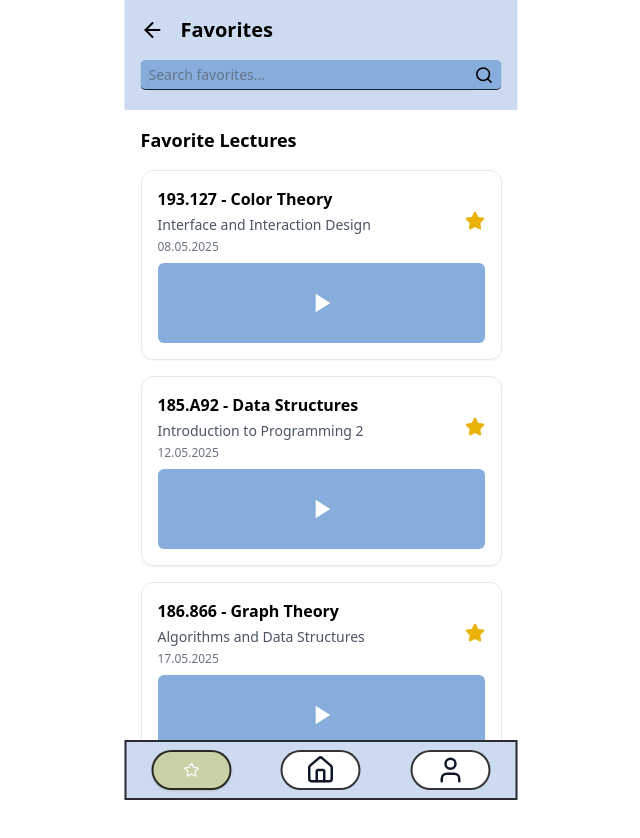
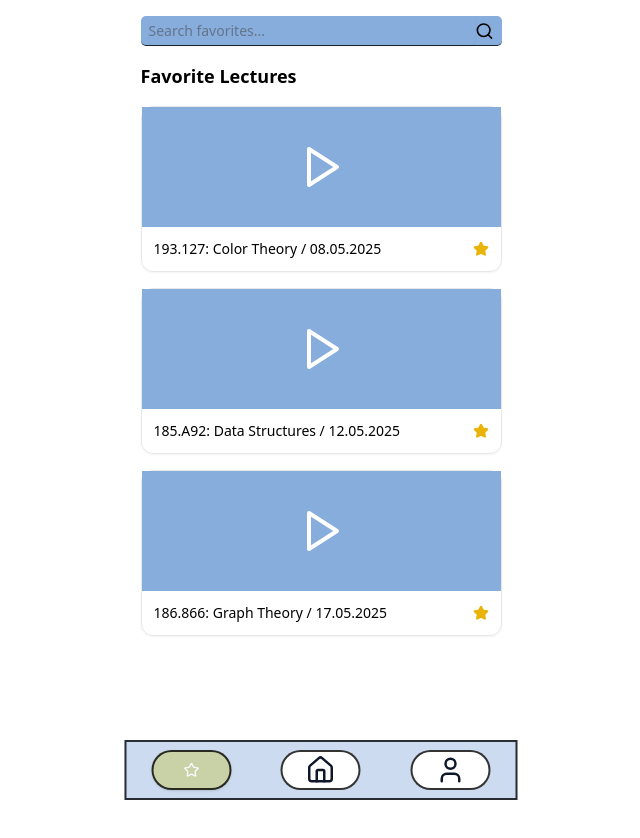
Before and after one commit to relaxin101/focusflow, a React (Vite) app: page /favorites in a window 1280 px wide. Shown: the top 838 px of the page, without its empty margins (319-959 px from the left). After the commit the page ends 800 px from the top, so only its background shows below. Built offline with nearby package versions, Linux system fonts and the light colour scheme.

Commit message:
Working favorites

```diff
--- a/src/App.tsx
+++ b/src/App.tsx
@@ -1,10 +1,11 @@
 import React from "react";
 import { RouterProvider, createBrowserRouter } from "react-router-dom";
-import { CourseMainScreen } from "./screens/CourseMainScreen";
-import { FavoritesScreen } from "./screens/FavoritesScreen";
-import { ProfileScreen } from "./screens/ProfileScreen";
-import { LectureOverviewScreen } from "./screens/LectureOverviewScreen";
-import { LectureDetailScreen } from "./screens/LectureDetailScreen";
+import { CourseMainScreen } from "./screens/CourseMainScreen/CourseMainScreen";
+import { LectureOverviewScreen } from "./screens/LectureOverviewScreen/LectureOverviewScreen";
+import { LectureDetailScreen } from "./screens/LectureDetailScreen/LectureDetailScreen";
+import { FavoritesScreen } from "./screens/FavoritesScreen/FavoritesScreen";
+import { ProfileScreen } from "./screens/ProfileScreen/ProfileScreen";
+import { CourseProvider } from "./context/CourseContext";
 
 const router = createBrowserRouter([
   {
@@ -30,5 +31,9 @@ const router = createBrowserRouter([
 ]);
 
 export const App = () => {
-  return <RouterProvider router={router} />;
+  return (
+    <CourseProvider>
+      <RouterProvider router={router} />
+    </CourseProvider>
+  );
 };
--- /dev/null
+++ b/src/components/LectureCard/LectureCard.tsx
@@ -0,0 +1,73 @@
+import React from "react";
+import { Link } from "react-router-dom";
+import { PlayIcon, StarIcon } from "lucide-react";
+import { Button } from "../ui/button";
+import { Card, CardContent } from "../ui/card";
+
+interface LectureCardProps {
+  id: string;
+  courseId: string;
+  title: string;
+  date: string;
+  isFavorited: boolean;
+  hasNotification?: boolean;
+  onToggleFavorite?: (id: string) => void;
+  showFavoriteButton?: boolean;
+}
+
+export const LectureCard: React.FC<LectureCardProps> = ({
+  id,
+  courseId,
+  title,
+  date,
+  isFavorited,
+  hasNotification,
+  onToggleFavorite,
+  showFavoriteButton = true,
+}) => {
+  return (
+    <Card className="border border-gray-200 shadow-sm">
+      <CardContent className="p-0">
+        {/* Video thumbnail area */}
+        <Link to={`/course/${courseId}/lecture/${id}`}>
+          <div className="relative w-full h-[120px] bg-celestial-blue flex items-center justify-center cursor-pointer hover:opacity-90 transition-opacity">
+            <PlayIcon className="w-12 h-12 text-white" />
+
+            {/* Notification indicator */}
+            {hasNotification && (
+              <div className="absolute top-2 right-2 w-5 h-5 bg-yellow-400 rounded-full flex items-center justify-center">
+                <span className="text-xs font-bold text-black">1</span>
+              </div>
+            )}
+          </div>
+        </Link>
+
+        {/* Lecture info */}
+        <div className="p-3 flex items-center justify-between">
+          <div className="flex-1">
+            <p className="text-sm font-medium text-black">
+              {courseId}: {title} / {date}
+            </p>
+          </div>
+
+          {/* Star toggle button */}
+          {showFavoriteButton && onToggleFavorite && (
+            <Button
+              variant="ghost"
+              className="p-0 h-auto w-auto hover:bg-transparent ml-2"
+              onClick={() => onToggleFavorite(id)}
+            >
+              <StarIcon
+                className={`w-6 h-6 ${
+                  isFavorited
+                    ? 'text-yellow-500 fill-yellow-500'
+                    : 'text-gray-400'
+                }`}
+              />
+            </Button>
+          )}
+        </div>
+      </CardContent>
+    </Card>
+  );
+};
--- /dev/null
+++ b/src/context/CourseContext.tsx
@@ -0,0 +1,91 @@
+import React, { createContext, useContext, useState, ReactNode } from 'react';
+
+interface Lecture {
+  id: string;
+  title: string;
+  date: string;
+  isFavorited: boolean;
+  hasNotification?: boolean;
+}
+
+interface Course {
+  title: string;
+  lectures: Lecture[];
+}
+
+interface CourseData {
+  [key: string]: Course;
+}
+
+interface CourseContextType {
+  courseData: CourseData;
+  toggleLectureFavorite: (courseId: string, lectureId: string) => void;
+}
+
+const initialCourseData: CourseData = {
+  "193.127": {
+    title: "Interface and Interaction Design",
+    lectures: [
+      { id: "1", title: "Color Theory", date: "08.05.2025", isFavorited: true },
+      { id: "2", title: "Guest Lecture", date: "10.04.2025", isFavorited: false },
+      { id: "3", title: "Wireframes", date: "03.04.2025", isFavorited: false, hasNotification: true },
+    ]
+  },
+  "185.A92": {
+    title: "Introduction to Programming 2",
+    lectures: [
+      { id: "1", title: "Object-Oriented Programming", date: "15.05.2025", isFavorited: false },
+      { id: "2", title: "Data Structures", date: "12.05.2025", isFavorited: true },
+      { id: "3", title: "Algorithms", date: "08.05.2025", isFavorited: false },
+    ]
+  },
+  "186.866": {
+    title: "Algorithms and Data Structures",
+    lectures: [
+      { id: "1", title: "Sorting Algorithms", date: "20.05.2025", isFavorited: false },
+      { id: "2", title: "Graph Theory", date: "17.05.2025", isFavorited: true },
+      { id: "3", title: "Dynamic Programming", date: "14.05.2025", isFavorited: false },
+    ]
+  }
+};
+
+const CourseContext = createContext<CourseContextType | undefined>(undefined);
+
+export const CourseProvider: React.FC<{ children: ReactNode }> = ({ children }) => {
+  const [courseData, setCourseData] = useState<CourseData>(initialCourseData);
+
+  const toggleLectureFavorite = (courseId: string, lectureId: string) => {
+    setCourseData(prevData => {
+      const course = prevData[courseId];
+      if (!course) return prevData;
+
+      const updatedLectures = course.lectures.map(lecture =>
+        lecture.id === lectureId
+          ? { ...lecture, isFavorited: !lecture.isFavorited }
+          : lecture
+      );
+
+      return {
+        ...prevData,
+        [courseId]: {
+          ...course,
+          lectures: updatedLectures
+        }
+      };
+    });
+  };
+
+  return (
+    <CourseContext.Provider value={{ courseData, toggleLectureFavorite }}>
+      {children}
+    </CourseContext.Provider>
+  );
+};
+
+export const useCourse = () => {
+  const context = useContext(CourseContext);
+  if (context === undefined) {
+    throw new Error('useCourse must be used within a CourseProvider');
+  }
+  return context;
+};
--- a/src/screens/FavoritesScreen/FavoritesScreen.tsx
+++ b/src/screens/FavoritesScreen/FavoritesScreen.tsx
@@ -1,68 +1,65 @@
-import React, { useState, useEffect, useMemo } from "react";
+import React, { useState, useMemo } from "react";
 import { Link } from "react-router-dom";
-import { ArrowLeftIcon, StarIcon, HomeIcon, UserIcon } from "lucide-react";
+import { StarIcon, HomeIcon, UserIcon } from "lucide-react";
 import { Button } from "../../components/ui/button";
-import { Card, CardContent } from "../../components/ui/card";
 import { SearchBar } from "../../components/SearchBar/SearchBar";
+import { LectureCard } from "../../components/LectureCard/LectureCard";
+import { useCourse } from "../../context/CourseContext";
 
-interface FavoriteLecture {
+interface Lecture {
   id: string;
   courseId: string;
   courseTitle: string;
-  lectureTitle: string;
+  title: string;
   date: string;
+  isFavorited: boolean;
+  hasNotification?: boolean;
 }
 
 export const FavoritesScreen = (): JSX.Element => {
   const [searchQuery, setSearchQuery] = useState("");
+  const { courseData, toggleLectureFavorite } = useCourse();
 
-  // Mock favorited lectures data - in a real app this would come from a global state or API
-  const [favoriteLectures, setFavoriteLectures] = useState<FavoriteLecture[]>([
-    {
-      id: "1",
-      courseId: "193.127",
-      courseTitle: "Interface and Interaction Design",
-      lectureTitle: "Color Theory",
-      date: "08.05.2025",
-    },
-    {
-      id: "2",
-      courseId: "185.A92",
-      courseTitle: "Introduction to Programming 2",
-      lectureTitle: "Data Structures",
-      date: "12.05.2025",
-    },
-    {
-      id: "3",
-      courseId: "186.866",
-      courseTitle: "Algorithms and Data Structures",
-      lectureTitle: "Graph Theory",
-      date: "17.05.2025",
-    },
-  ]);
+  // Get all favorited lectures from all courses
+  const favoriteLectures = useMemo(() => {
+    const allLectures: Lecture[] = [];
+
+    Object.entries(courseData).forEach(([courseId, course]) => {
+      course.lectures.forEach(lecture => {
+        if (lecture.isFavorited) {
+          allLectures.push({
+            ...lecture,
+            courseId,
+            courseTitle: course.title
+          });
+        }
+      });
+    });
+
+    return allLectures;
+  }, [courseData]);
 
   // Filter favorite lectures based on search query
   const filteredFavoriteLectures = useMemo(() => {
     return favoriteLectures.filter(lecture =>
       lecture.courseId.toLowerCase().includes(searchQuery.toLowerCase()) ||
       lecture.courseTitle.toLowerCase().includes(searchQuery.toLowerCase()) ||
-      lecture.lectureTitle.toLowerCase().includes(searchQuery.toLowerCase()) ||
+      lecture.title.toLowerCase().includes(searchQuery.toLowerCase()) ||
       lecture.date.toLowerCase().includes(searchQuery.toLowerCase())
     );
   }, [favoriteLectures, searchQuery]);
 
+  // Handle lecture favorite toggle
+  const handleToggleFavorite = (lectureId: string, courseId: string) => {
+    toggleLectureFavorite(courseId, lectureId);
+  };
+
   return (
     <div className="bg-white min-h-screen max-w-[393px] mx-auto relative">
-      {/* Header */}
-      <header className="fixed w-full max-w-[393px] h-[60px] top-0 left-1/2 -translate-x-1/2 bg-[#5586c94c] flex items-center px-4">
-        <Link to="/" className="mr-4">
-          <ArrowLeftIcon className="w-6 h-6 text-black" />
-        </Link>
-        <h1 className="text-xl font-semibold text-black">Favorites</h1>
-      </header>
-
+      {/* Main content */}
+      <main className="w-full h-[calc(100vh-60px)] overflow-y-auto p-4">
         {/* Search */}
-      <div className="fixed w-full max-w-[393px] h-[50px] top-[60px] left-1/2 -translate-x-1/2 bg-[#5586c94c] px-4">
+        <div className="mb-4">
           <SearchBar
             value={searchQuery}
             onChange={setSearchQuery}
@@ -70,8 +67,6 @@ export const FavoritesScreen = (): JSX.Element => {
           />
         </div>
 
-      {/* Favorites list */}
-      <main className="w-full h-[calc(100vh-170px)] mt-[110px] overflow-y-auto p-4">
         {filteredFavoriteLectures.length === 0 ? (
           <div className="flex flex-col items-center justify-center h-full text-center">
             <StarIcon className="w-16 h-16 text-gray-300 mb-4" />
@@ -84,29 +79,16 @@ export const FavoritesScreen = (): JSX.Element => {
           <div className="space-y-4">
             <h2 className="text-lg font-semibold text-black mb-4">Favorite Lectures</h2>
             {filteredFavoriteLectures.map((lecture) => (
-              <Card key={lecture.id} className="border border-gray-200 shadow-sm">
-                <CardContent className="p-4">
-                  <div className="flex items-center justify-between mb-2">
-                    <div className="flex-1">
-                      <h3 className="font-semibold text-base text-black">
-                        {lecture.courseId} - {lecture.lectureTitle}
-                      </h3>
-                      <p className="text-sm text-gray-600 mt-1">
-                        {lecture.courseTitle}
-                      </p>
-                      <p className="text-xs text-gray-500 mt-1">
-                        {lecture.date}
-                      </p>
-                    </div>
-                    <StarIcon className="w-5 h-5 text-yellow-500 fill-yellow-500" />
-                  </div>
-                  <div className="w-full h-20 bg-celestial-blue rounded-md flex items-center justify-center">
-                    <svg className="w-8 h-8 text-white" viewBox="0 0 24 24" fill="currentColor">
-                      <path d="M8 5v14l11-7z"/>
-                    </svg>
-                  </div>
-                </CardContent>
-              </Card>
+              <LectureCard
+                key={`${lecture.courseId}-${lecture.id}`}
+                id={lecture.id}
+                courseId={lecture.courseId}
+                title={lecture.title}
+                date={lecture.date}
+                isFavorited={lecture.isFavorited}
+                hasNotification={lecture.hasNotification}
+                onToggleFavorite={() => handleToggleFavorite(lecture.id, lecture.courseId)}
+              />
             ))}
           </div>
         )}
--- a/src/screens/LectureOverviewScreen/LectureOverviewScreen.tsx
+++ b/src/screens/LectureOverviewScreen/LectureOverviewScreen.tsx
@@ -1,9 +1,10 @@
 import React, { useState, useMemo } from "react";
 import { Link, useParams } from "react-router-dom";
-import { ArrowLeftIcon, FilterIcon, StarIcon, HomeIcon, UserIcon, PlayIcon } from "lucide-react";
+import { ArrowLeftIcon, FilterIcon, StarIcon, HomeIcon, UserIcon } from "lucide-react";
 import { Button } from "../../components/ui/button";
-import { Card, CardContent } from "../../components/ui/card";
 import { SearchBar } from "../../components/SearchBar/SearchBar";
+import { LectureCard } from "../../components/LectureCard/LectureCard";
+import { useCourse } from "../../context/CourseContext";
 
 interface Lecture {
   id: string;
@@ -16,34 +17,7 @@ interface Lecture {
 export const LectureOverviewScreen = (): JSX.Element => {
   const { courseId } = useParams<{ courseId: string }>();
   const [searchQuery, setSearchQuery] = useState("");
-
-  // Mock course data
-  const courseData = {
-    "193.127": {
-      title: "Interface and Interaction Design",
-      lectures: [
-        { id: "1", title: "Color Theory", date: "08.05.2025", isFavorited: true },
-        { id: "2", title: "Guest Lecture", date: "10.04.2025", isFavorited: false },
-        { id: "3", title: "Wireframes", date: "03.04.2025", isFavorited: false, hasNotification: true },
-      ]
-    },
-    "185.A92": {
-      title: "Introduction to Programming 2",
-      lectures: [
-        { id: "1", title: "Object-Oriented Programming", date: "15.05.2025", isFavorited: false },
-        { id: "2", title: "Data Structures", date: "12.05.2025", isFavorited: true },
-        { id: "3", title: "Algorithms", date: "08.05.2025", isFavorited: false },
-      ]
-    },
-    "186.866": {
-      title: "Algorithms and Data Structures",
-      lectures: [
-        { id: "1", title: "Sorting Algorithms", date: "20.05.2025", isFavorited: false },
-        { id: "2", title: "Graph Theory", date: "17.05.2025", isFavorited: true },
-        { id: "3", title: "Dynamic Programming", date: "14.05.2025", isFavorited: false },
-      ]
-    }
-  };
+  const { courseData, toggleLectureFavorite } = useCourse();
 
   const course = courseData[courseId as keyof typeof courseData];
   const [lectures, setLectures] = useState<Lecture[]>(course?.lectures || []);
@@ -56,8 +30,10 @@ export const LectureOverviewScreen = (): JSX.Element => {
     );
   }, [lectures, searchQuery]);
 
-  // Toggle lecture favorite status
-  const toggleLectureFavorite = (lectureId: string) => {
+  // Handle lecture favorite toggle
+  const handleToggleFavorite = (lectureId: string) => {
+    if (courseId) {
+      toggleLectureFavorite(courseId, lectureId);
       setLectures(prevLectures =>
         prevLectures.map(lecture =>
           lecture.id === lectureId
@@ -65,6 +41,7 @@ export const LectureOverviewScreen = (): JSX.Element => {
             : lecture
         )
       );
+    }
   };
 
   if (!course) {
@@ -116,47 +93,16 @@ export const LectureOverviewScreen = (): JSX.Element => {
       <main className="w-full h-[calc(100vh-170px)] mt-[170px] overflow-y-auto px-4">
         <div className="space-y-4">
           {filteredLectures.map((lecture) => (
-            <Card key={lecture.id} className="border border-gray-200 shadow-sm">
-              <CardContent className="p-0">
-                {/* Video thumbnail area - now clickable */}
-                <Link to={`/course/${courseId}/lecture/${lecture.id}`}>
-                  <div className="relative w-full h-[120px] bg-celestial-blue flex items-center justify-center cursor-pointer hover:opacity-90 transition-opacity">
-                    <PlayIcon className="w-12 h-12 text-white" />
-
-                    {/* Notification indicator */}
-                    {lecture.hasNotification && (
-                      <div className="absolute top-2 right-2 w-5 h-5 bg-yellow-400 rounded-full flex items-center justify-center">
-                        <span className="text-xs font-bold text-black">1</span>
-                      </div>
-                    )}
-                  </div>
-                </Link>
-
-                {/* Lecture info */}
-                <div className="p-3 flex items-center justify-between">
-                  <div className="flex-1">
-                    <p className="text-sm font-medium text-black">
-                      IID: {lecture.title} / {lecture.date}
-                    </p>
-                  </div>
-
-                  {/* Star toggle button */}
-                  <Button
-                    variant="ghost"
-                    className="p-0 h-auto w-auto hover:bg-transparent ml-2"
-                    onClick={() => toggleLectureFavorite(lecture.id)}
-                  >
-                    <StarIcon
-                      className={`w-6 h-6 ${
-                        lecture.isFavorited
-                          ? 'text-yellow-500 fill-yellow-500'
-                          : 'text-gray-400'
-                      }`}
+            <LectureCard
+              key={lecture.id}
+              id={lecture.id}
+              courseId={courseId || ""}
+              title={lecture.title}
+              date={lecture.date}
+              isFavorited={lecture.isFavorited}
+              hasNotification={lecture.hasNotification}
+              onToggleFavorite={handleToggleFavorite}
             />
-                  </Button>
-                </div>
-              </CardContent>
-            </Card>
           ))}
         </div>
       </main>
```
Lines whose indentation alone changed are shown as unchanged.
